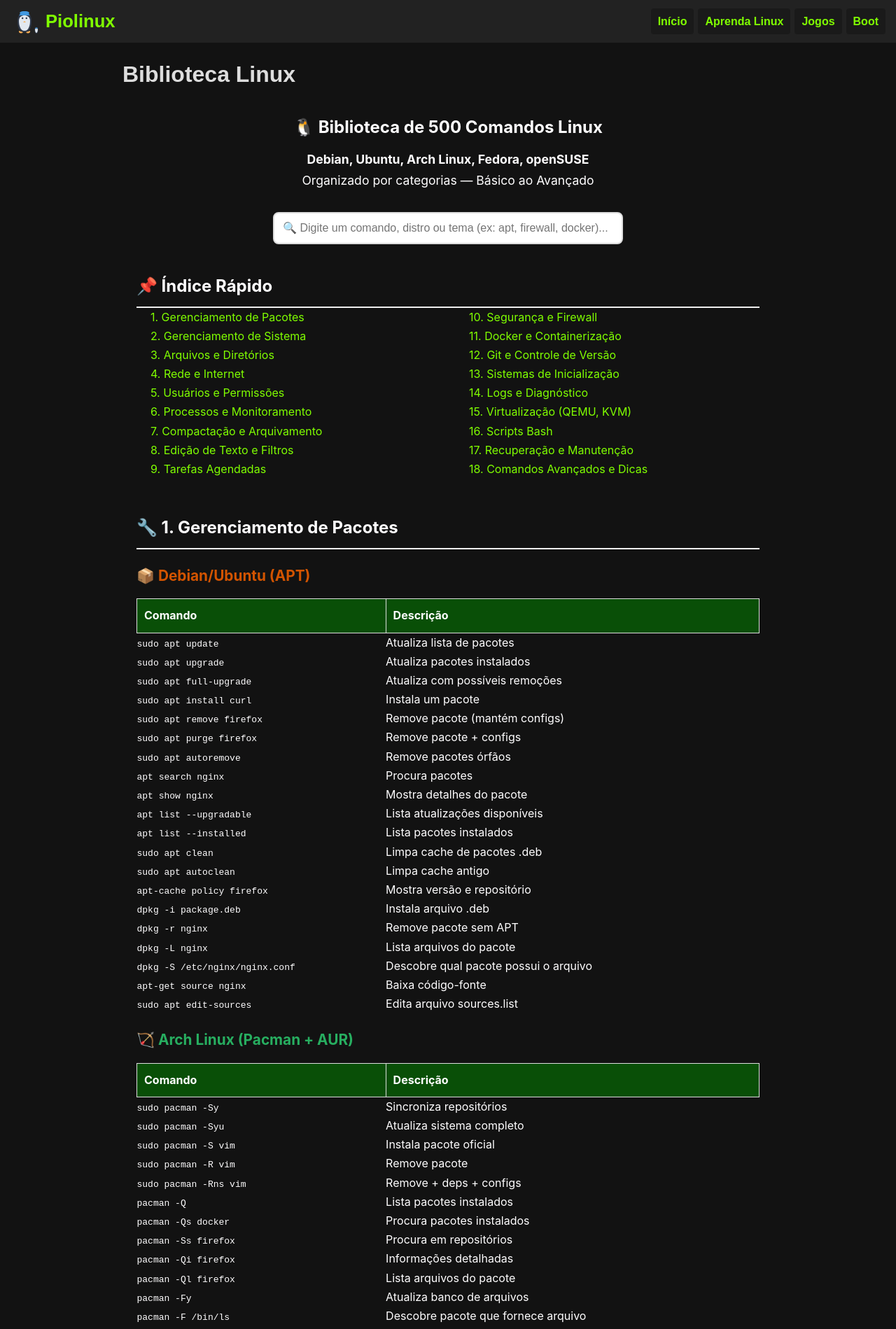
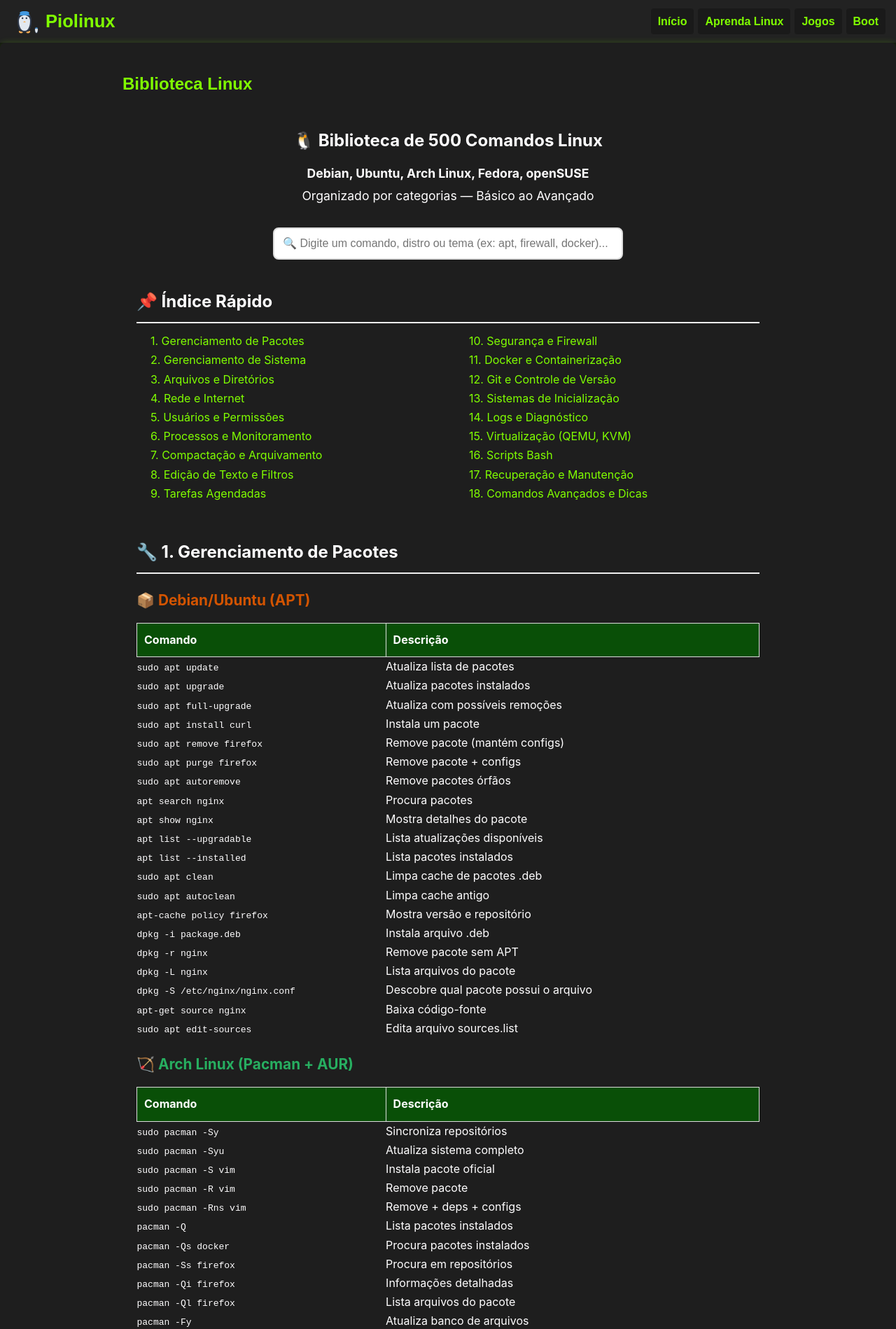
Before and after one commit to Piolinux/piolinux-site, a Jekyll site: the page pages/biblioteca-linux.html, which Jekyll copies as it is, in a window 1280 px wide. Shown: the top 1899 px of the page at 70% size. Built offline with Jekyll 4.4.1, drawn with Linux system fonts in a browser that asks for light colours.

Commit message:
Update biblioteca-linux.html

```diff
--- a/pages/biblioteca-linux.html
+++ b/pages/biblioteca-linux.html
@@ -106,7 +106,7 @@
  </div>
 </header>
 
-
+<section class="post-content">
     <main>
         <h1>Biblioteca Linux</h1>
 
@@ -775,7 +775,7 @@
 
   </div>
 </main>
-
+</section>
 <!-- Script de busca -->
 <script>
   document.getElementById("searchInput").addEventListener("keyup", function() {
@@ -830,5 +830,5 @@
   </footer>
 </body>
 
-</body>
+
 </html>
```
